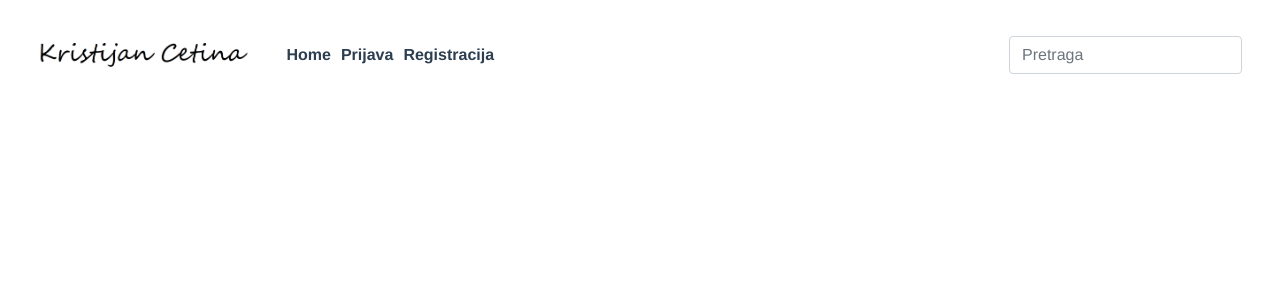
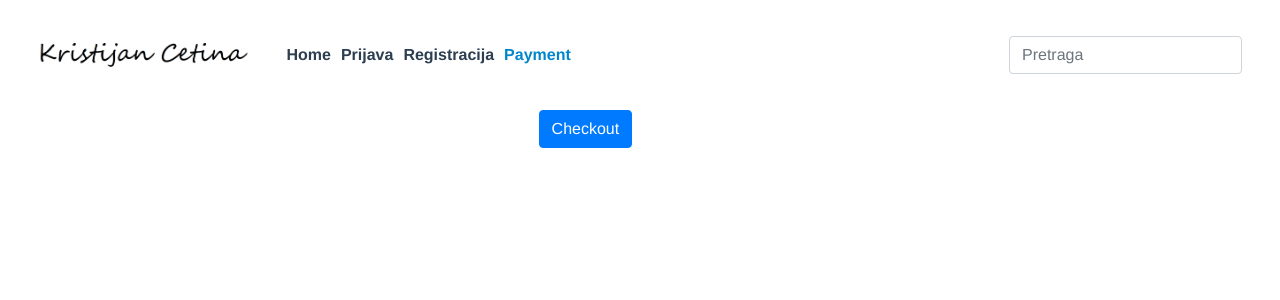
Before and after one commit to KristijanCetina/fipugram, a Vue app: page /payment in a window 1280 px wide. Shown: the top 300 px of the page. Built offline with nearby package versions, Linux system fonts and the light colour scheme.

Commit message:
first step with stripe payment gateway

```diff
--- a/package.json
+++ b/package.json
@@ -8,6 +8,7 @@
   },
   "dependencies": {
     "core-js": "^3.6.5",
+    "stripe": "^8.123.0",
     "vue": "^2.6.11",
     "vue-material": "^1.0.0-beta-15",
     "vue-router": "^3.2.0"
--- a/public/index.html
+++ b/public/index.html
@@ -9,6 +9,7 @@
     <script src="https://code.jquery.com/jquery-3.3.1.slim.min.js" integrity="sha384-q8i/X+965DzO0rT7abK41JStQIAqVgRVzpbzo5smXKp4YfRvH+8abtTE1Pi6jizo" crossorigin="anonymous"></script>
     <script src="https://cdnjs.cloudflare.com/ajax/libs/popper.js/1.14.7/umd/popper.min.js" integrity="sha384-UO2eT0CpHqdSJQ6hJty5KVphtPhzWj9WO1clHTMGa3JDZwrnQq4sF86dIHNDz0W1" crossorigin="anonymous"></script>
     <script src="https://stackpath.bootstrapcdn.com/bootstrap/4.3.1/js/bootstrap.min.js" integrity="sha384-JjSmVgyd0p3pXB1rRibZUAYoIIy6OrQ6VrjIEaFf/nJGzIxFDsf4x0xIM+B07jRM" crossorigin="anonymous"></script>
+    <script src="https://js.stripe.com/v3/"></script>
 
     <link rel="icon" href="<%= BASE_URL %>favicon.ico">
     <title>
--- a/src/App.vue
+++ b/src/App.vue
@@ -30,6 +30,9 @@
           <li class="nav-item">
             <router-link to="/signup">Registracija</router-link>
           </li>
+          <li class="nav-item">
+            <router-link to="/payment">Payment</router-link>
+          </li>
         </ul>
         <form class="form-inline my-2 my-lg-0">
           <input
@@ -44,8 +47,6 @@
     <router-view />
   </div>
 </template>
-
-// <li class="nav-item"><router-link to="/">Home</router-link></li>
 
 <style lang="scss">
 #app {
--- a/src/main.js
+++ b/src/main.js
@@ -7,4 +7,5 @@ Vue.config.productionTip = false
 new Vue({
     router,
     render: (h) => h(App)
+
 }).$mount('#app')
--- a/src/router/index.js
+++ b/src/router/index.js
@@ -24,6 +24,12 @@ const routes = [{
         component: () =>
             import ('../views/Signup.vue')
     },
+    {
+        path: '/payment',
+        name: 'Payment',
+        component: () =>
+            import ('../views/Payment.vue')
+    },
 ]
 
 const router = new VueRouter({
--- /dev/null
+++ b/src/views/Payment.vue
@@ -0,0 +1,15 @@
+<template>
+  <div class="row">
+    <div class="col-2"></div>
+    <div class="col-7">
+      <div class="container">
+        <button class="btn btn-primary" id="checkout-button">Checkout</button>
+      </div>
+    </div>
+    <div class="col-3"></div>
+  </div>
+</template>
+
+<script>
+export default {};
+</script>
```
Also changed, not shown: src/stripe.js (added, +28 -0 lines), 1 other file (tests, documents, lock files or other folders).
